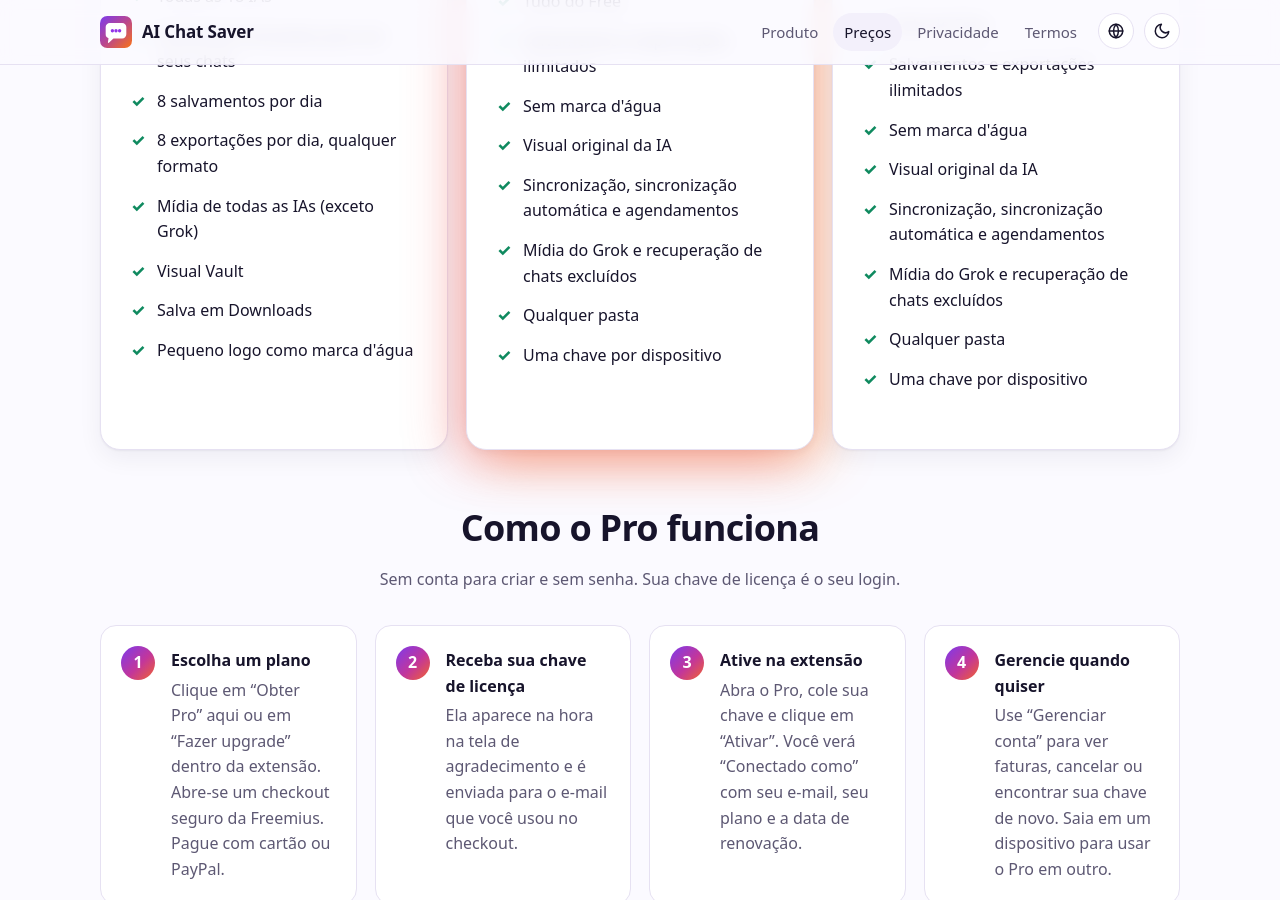
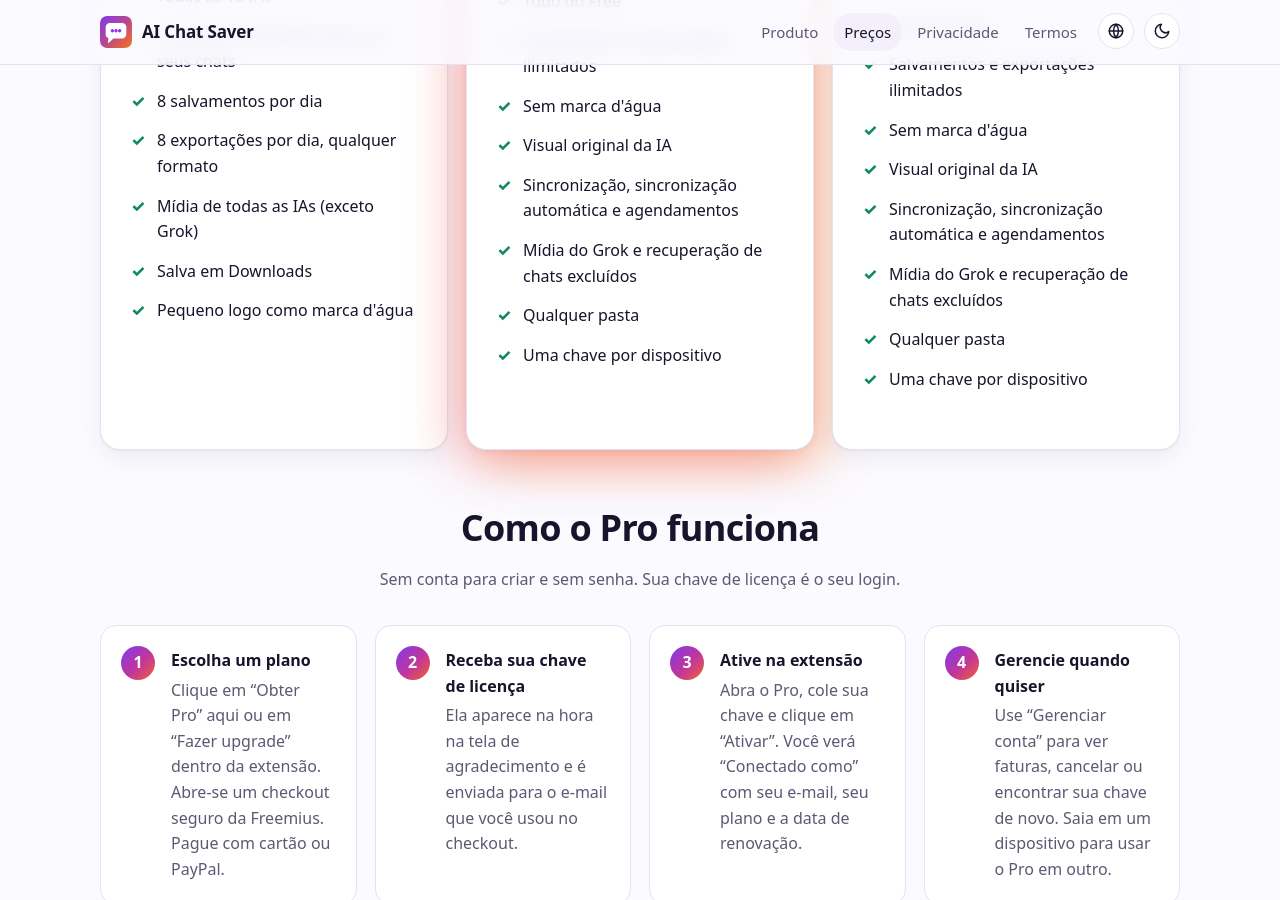
Before and after one commit to aichatsaver/aichatsaver.github.io, a Jekyll site: the page built from pt/pricing.html, in a window 1280 px wide and 900 px high, scrolled down 541 px. Built offline with Jekyll 4.4.1, drawn with Linux system fonts in a browser that asks for light colours.

Commit message:
Pricing: remove look bullet from Free (Free 7, Pro 8) (pt)

```diff
--- a/_data/i18n/pt.yml
+++ b/_data/i18n/pt.yml
@@ -37,7 +37,6 @@
   - "8 salvamentos por dia"
   - "8 exportações por dia, qualquer formato"
   - "Mídia de todas as IAs (exceto Grok)"
-  - "Visual Vault"
   - "Salva em Downloads"
   - "Pequeno logo como marca d'água"
   pro_features:
```
